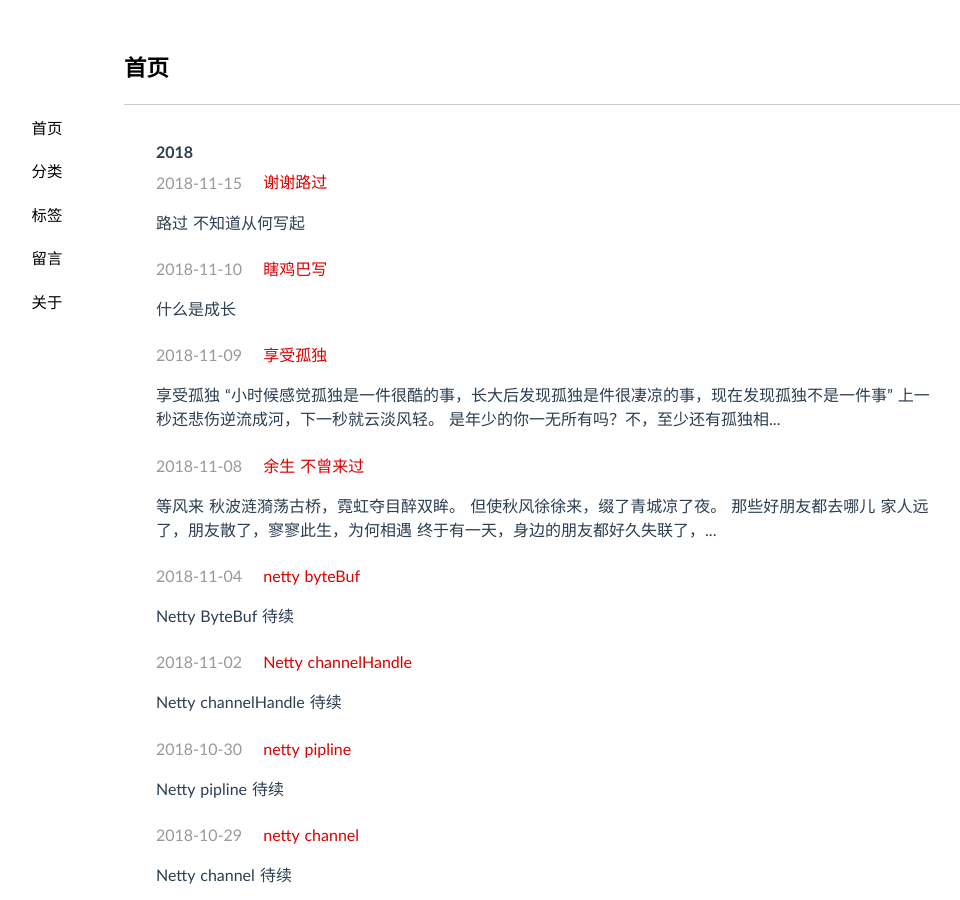
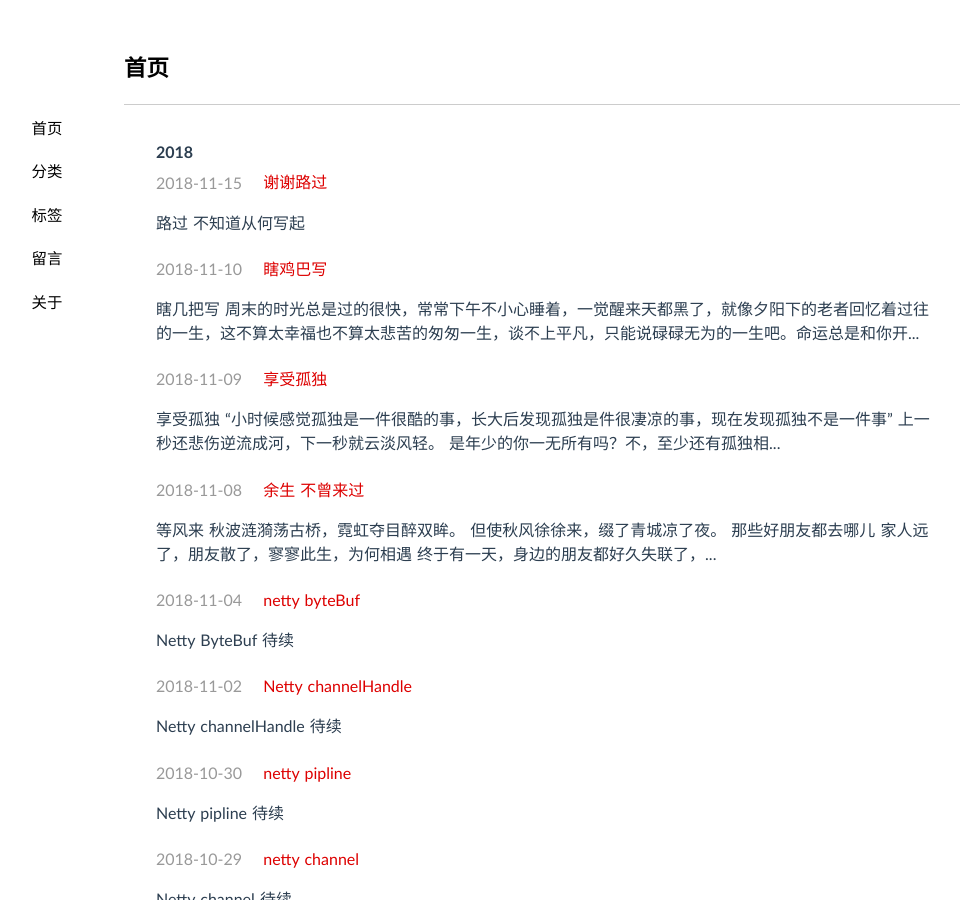
Before and after one commit to jeizas/jeizas.github.io, a Jekyll site: the page built from index.html, in a window 1280 px wide and 900 px high. Shown: the whole window, without its empty margins (91-1051 px from the left). Built offline with Jekyll 4.4.1, drawn with Linux system fonts in a browser that asks for light colours; nearby versions of some CDN libraries; the list of posts is cut into pages by our own code; comment, search, counter and statistics services are not loaded.

Commit message:
modified:   _posts/2018-11-10- Messy.md

```diff
--- a/_posts/2018-11-10- Messy.md
+++ b/_posts/2018-11-10- Messy.md
@@ -6,4 +6,12 @@ categories: [life]
 tags: life
 ---
 
-### 什么是成长
+### 瞎几把写
+
+周末的时光总是过的很快，常常下午不小心睡着，一觉醒来天都黑了，就像夕阳下的老者回忆着过往的一生，这不算太幸福也不算太悲苦的匆匆一生，谈不上平凡，只能说碌碌无为的一生吧。命运总是和你开完笑，如果时光倒流，你是否还有勇气前来，这个城市龙翔凤舞，而我却像个社会的弃子，得不到丝毫命运的眷顾。也许时间是个伟大的作者，终将将给你我一个完整的答案。
+
+最可悲的不是众里寻她的孤独，不是冰冷无声的黑夜，不是侃侃而谈时候的自卑，孤独是人生的常态，黑夜家电咖啡感觉能上天，自卑是成长的垫脚石，二十多收获的仅仅如此。
+
+抖音上总是看到一句话：“你这一辈子有为别人拼过命吗”，是呀，还没有为生活拼命过，还没有认真的生活过，还没有真正的爱过，也没有被爱过。而你却想着明年要离去，可能你也点有不舍吧。等我也拼命生活一下，再如你般潇洒的走一回吧。
+
+尽管那样，生活很美好，愿此生不负韶华不负卿。
```
